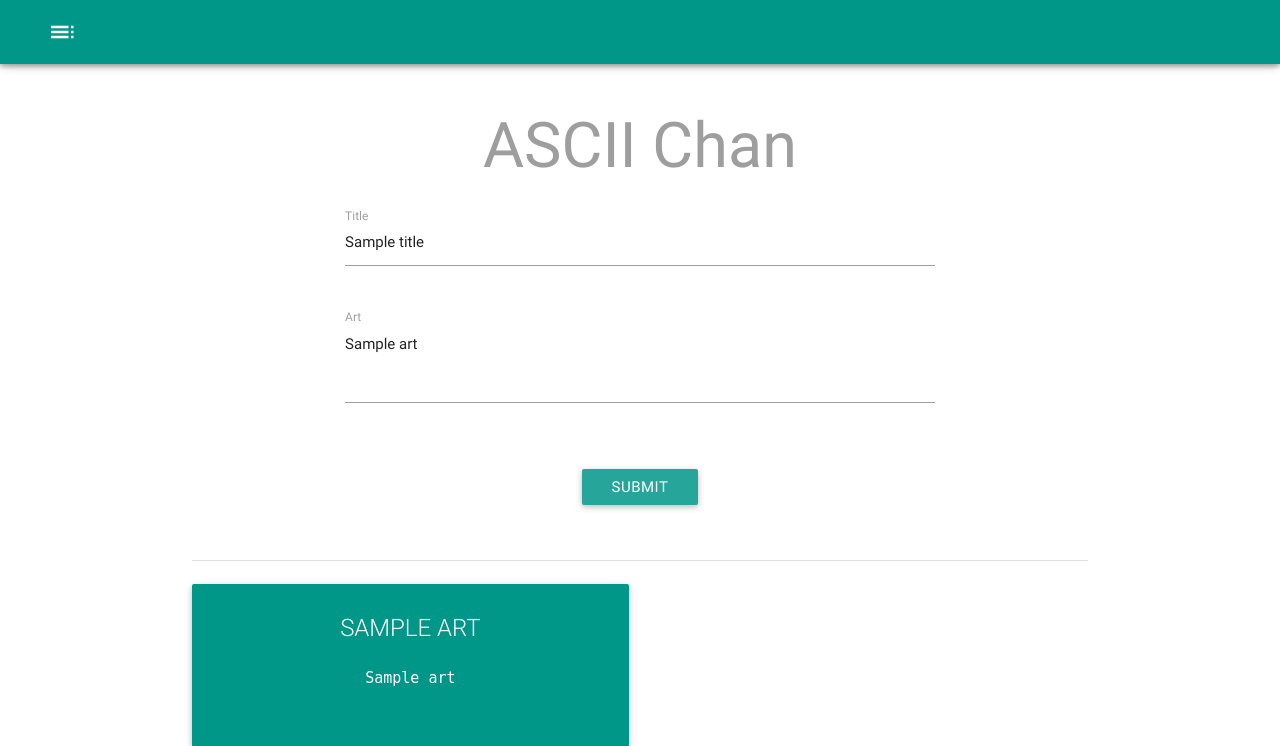
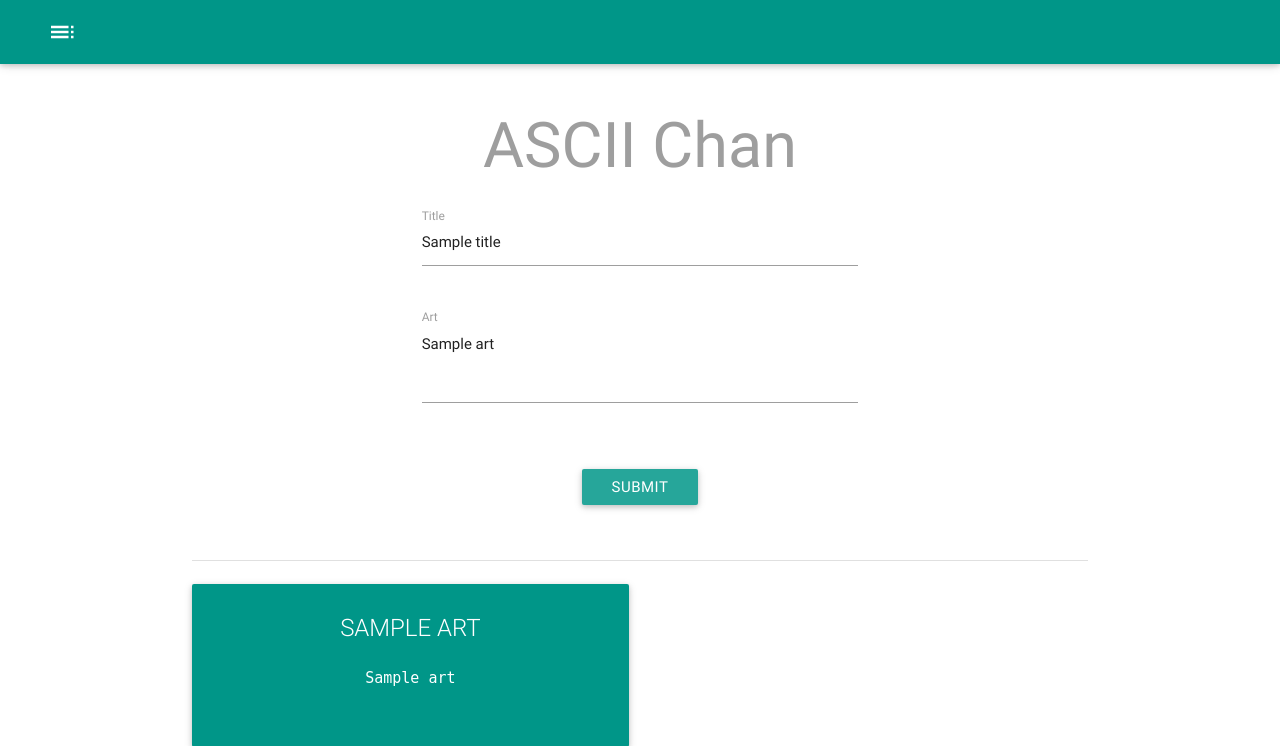
Before and after one commit to shengshuyang/my-udacity-web-homework, a Python web app: template templates/ascii_chan.html in a window 1280 px wide. Shown: the top 746 px of the page. Run offline with Jinja, Linux system fonts and the light colour scheme; the template is opened without the code that fills it: most values are stand-ins (such as "Sample title", 1, 10 or a date in 2020); some libraries are stand-ins or nearby versions.

Commit message:
minor UI fix

```diff
--- a/templates/ascii_chan.html
+++ b/templates/ascii_chan.html
@@ -12,13 +12,13 @@ ASCII Chan by shengshuyang
         <div class="row center">
             <form method="post" class="col s12">
                 <div class="row">
-                    <div class="input-field col s8 offset-s2">
+                    <div class="input-field col s12 m6 offset-m3">
                         <input type="text" name="title" value="{{title}}">
                         <label class="active" for="title">Title</label>
                     </div>
                 </div>
                 <div class="row">
-                    <div class="input-field col s8 offset-s2">
+                    <div class="input-field col s12 m6 offset-m3">
                         <textarea class="materialize-textarea" id="art" name="art">{{art}}</textarea>
                         <label class="active" for="art">Art</label>
                     </div>
--- a/templates/base.html
+++ b/templates/base.html
@@ -14,7 +14,7 @@
 <body>
 <div class="navbar-fixed">
     <nav role="navigation" class="teal">
-        <div class="nav-wrapper container z-depth-1" style="width:100%"><a href="/"id="logo-container" class="brand-logo left" style="text-indent:1.5em" title="Go back home"><i class="material-icons">toc</i></a>
+        <div class="nav-wrapper container" style="width:100%"><a href="/"id="logo-container" class="brand-logo left" style="text-indent:1.5em" title="Go back home"><i class="material-icons">toc</i></a>
         </div>
     </nav>
     </div>
--- a/templates/blog.html
+++ b/templates/blog.html
@@ -39,6 +39,7 @@ Blog by shengshuyang
         </div>
         {% endfor %}
     </div>
+<div class="row grey-text">{{visits | safe}}</div>
 </div>
-<div class="row">{{visits | safe}}</div>
+
 {% endblock %}
--- a/templates/todo_list.html
+++ b/templates/todo_list.html
@@ -14,7 +14,7 @@ ToDo List by shengshuyang
                     <input type="text" name="food" value="{{item}}">
                 </div>
             </div>
-            <div class="col s2 m2 offset-s9">
+            <div class="col s2 m2 offset-s8">
                 <div class="input-field ">
                     <button type="submit" class="btn">Add</button>
                 </div>
```
Also changed, not shown: templates/signup.html (+4 -4 lines), 2 other files.
